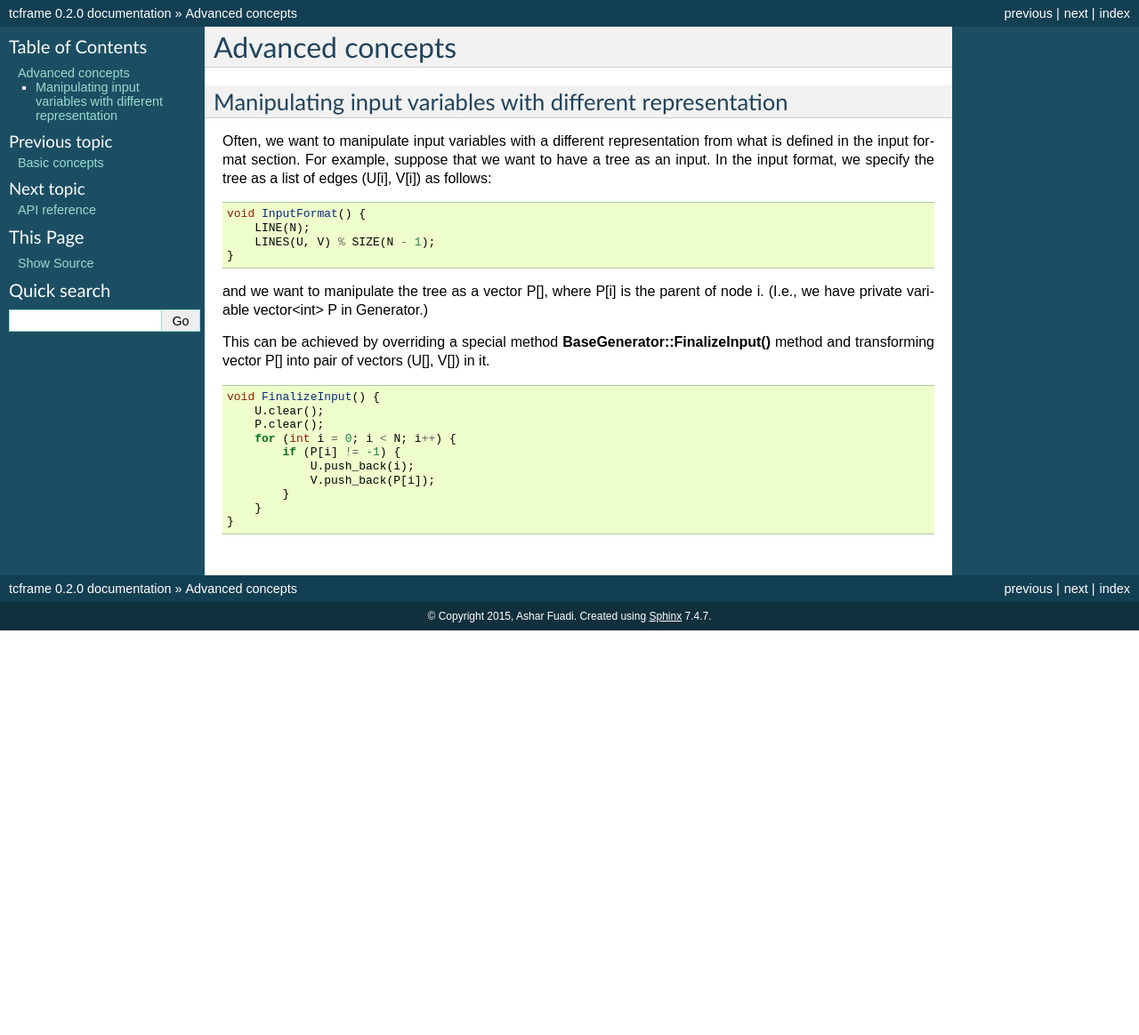
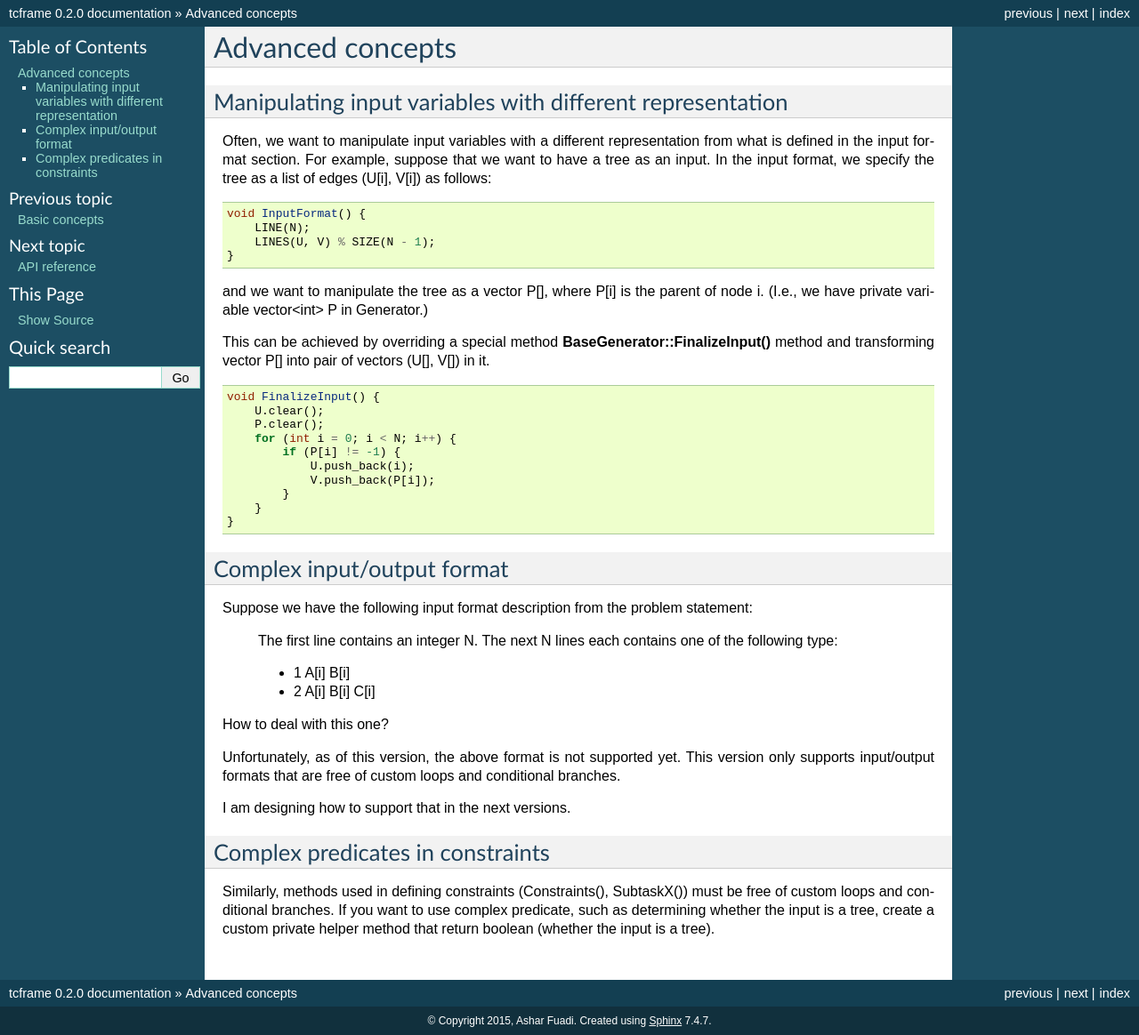
Before and after one commit to ia-toki/tcframe, a Sphinx documentation site: the page built from docs/advanced_concepts.rst, in a window 1280 px wide. Shown: the whole page at 89% size. Built offline with Sphinx 7.4.7, drawn with Linux system fonts in a browser that asks for light colours; before the commit the page ends 900 px from its top, so only the background shows below that.

Commit message:
Add warnings on unsupported complex constructs

```diff
--- a/docs/advanced_concepts.rst
+++ b/docs/advanced_concepts.rst
@@ -29,3 +29,24 @@ This can be achieved by overriding a special method **BaseGenerator::FinalizeInp
             }
         }
     }
+
+Complex input/output format
+---------------------------
+
+Suppose we have the following input format description from the problem statement:
+
+    The first line contains an integer N. The next N lines each contains one of the following type:
+
+    - 1 A[i] B[i]
+    - 2 A[i] B[i] C[i]
+
+How to deal with this one?
+
+Unfortunately, as of this version, the above format is not supported yet. This version only supports input/output formats that are free of custom loops and conditional branches.
+
+I am designing how to support that in the next versions.
+
+Complex predicates in constraints
+---------------------------------
+
+Similarly, methods used in defining constraints (Constraints(), SubtaskX()) must be free of custom loops and conditional branches. If you want to use complex predicate, such as determining whether the input is a tree, create a custom private helper method that return boolean (whether the input is a tree).
```
